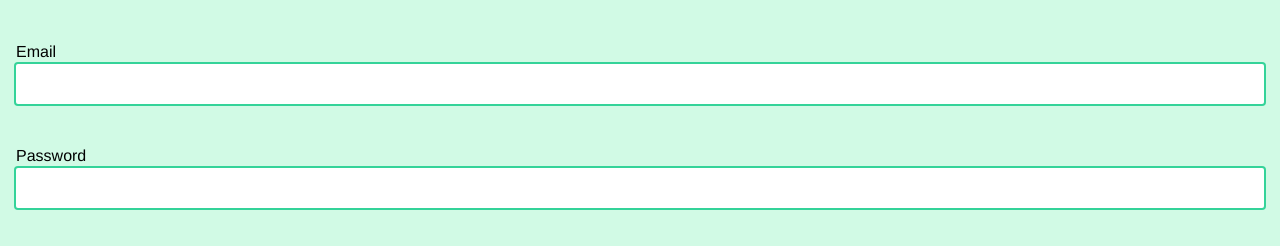
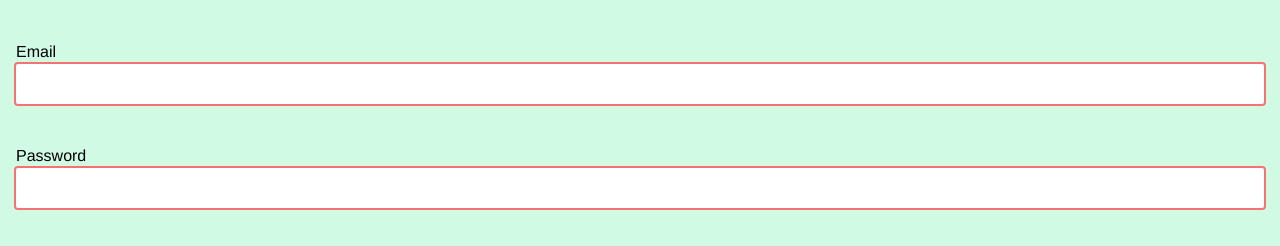
Before and after one commit to Will1400/proeveeksamen-mood-tracker, a Vue app: page /auth in a window 1280 px wide. Shown: the part 172-418 px from the top of the page. Built offline with nearby package versions, Linux system fonts and the light colour scheme.

Commit message:
Inputs are now set to required

```diff
--- a/src/components/auth/AuthForm.vue
+++ b/src/components/auth/AuthForm.vue
@@ -8,6 +8,7 @@
 				id="email"
 				v-model.trim="email"
 				class="form-control w-full"
+				required
 			/>
 		</div>
 		<div class="mt-10">
@@ -17,6 +18,7 @@
 				id="password"
 				v-model.trim="password"
 				class="form-control w-full"
+				required
 			/>
 		</div>
 		<div>
```
